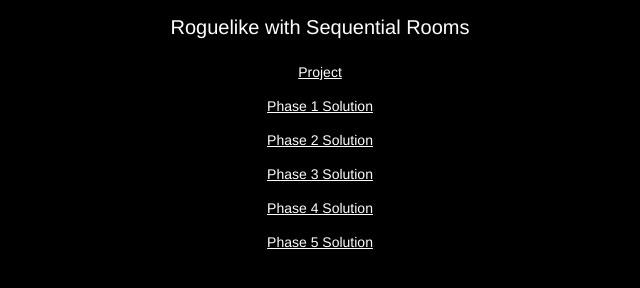
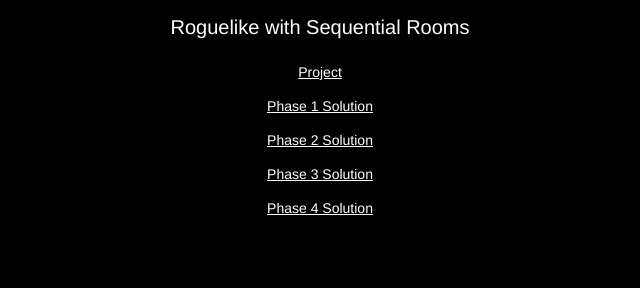
Before and after one commit to nevkatz/js-roguelike-sequence, a plain HTML site: page index.html in a window 1280 px wide. Shown: the whole page, without its empty margins (320-960 px from the left). Drawn offline with Linux system fonts and the light colour scheme.

Commit message:
modified the index.html file to hold only the four solutions

```diff
--- a/index.html
+++ b/index.html
@@ -26,7 +26,7 @@
     p.appendChild(a);
     d.appendChild(p);
   };
-  let numPhases = 5;
+  let numPhases = 4;
   for (var i = 1; i <= numPhases; ++i) {
       addItem(i);
   }
```
